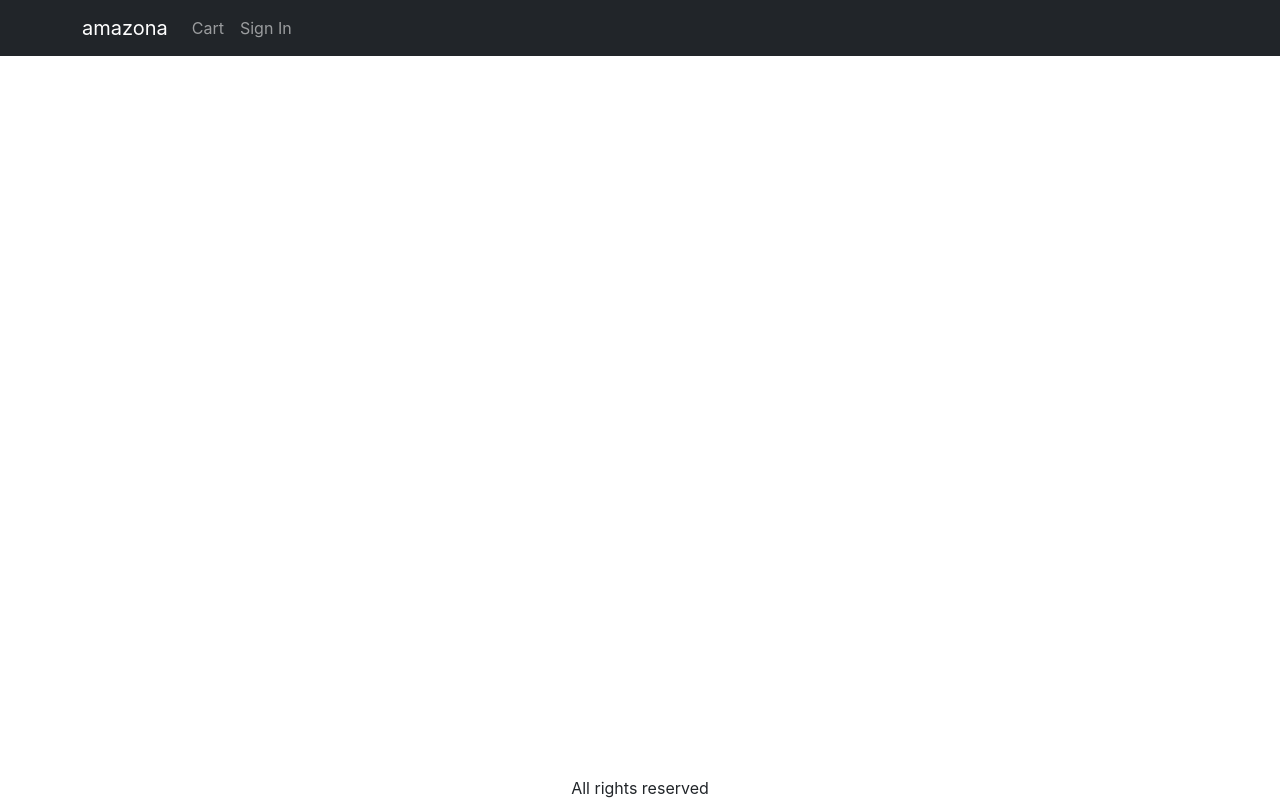
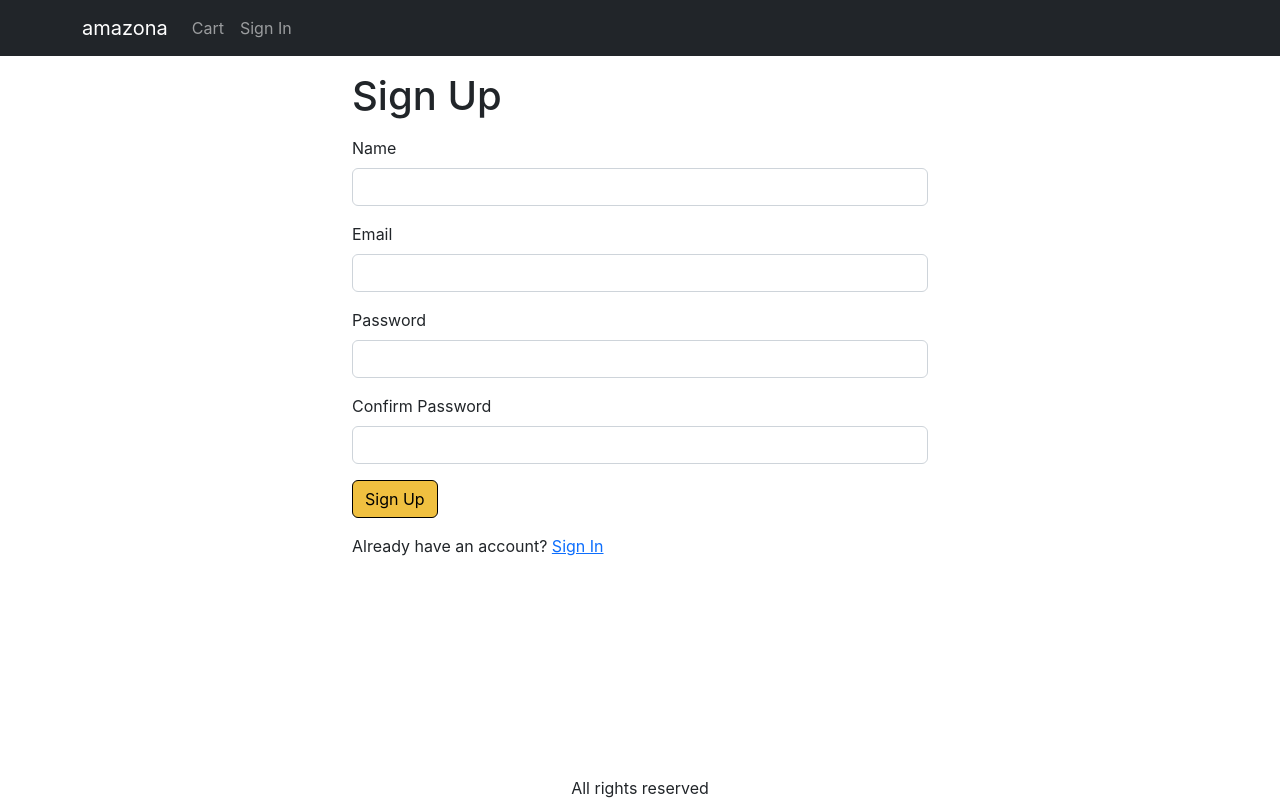
Before and after one commit to mahajansaurav02/mern-amazoona, a React (Create React App) app in the folder frontend/: page /signup in a window 1280 px wide. Built offline with nearby package versions, Linux system fonts and the light colour scheme.

Commit message:
add signUp screen code

```diff
--- a/frontend/src/App.js
+++ b/frontend/src/App.js
@@ -13,6 +13,7 @@
 import SigninScreen from './screens/SigninScreen';
 import {ToastContainer} from 'react-toastify'
 import ShippingAddressScreen from './screens/ShippingAddressScreen.js';
+import SignupScreen from './screens/SignupScreen';
 
 
 function App() {
@@ -73,6 +74,7 @@
               <Route path="/product/:slug" element={<ProductScreen />} />
               <Route path="/cart" element={<CartScreen />} />
               <Route path="/signin" element={<SigninScreen />} />
+              <Route path="/signup" element={<SignupScreen />} />
               <Route path="/shipping" element={<ShippingAddressScreen />} />
               <Route path="/" element={<HomeScreen />} />
             </Routes>
--- /dev/null
+++ b/frontend/src/screens/SignupScreen.js
@@ -0,0 +1,102 @@
+import React from 'react'
+import Container from 'react-bootstrap/Container';
+import { Helmet } from 'react-helmet-async';
+import { useLocation, Link } from 'react-router-dom';
+import Button from 'react-bootstrap/Button';
+import Form from 'react-bootstrap/Form';
+import axios from 'axios';
+import { useState } from 'react';
+import { useContext } from 'react';
+import { Store } from './../Store';
+import { useNavigate } from 'react-router-dom';
+import { useEffect } from 'react';
+import { toast } from 'react-toastify';
+import 'react-toastify/dist/ReactToastify.css'
+import { getError } from './../utils';
+
+
+
+export default function SignupScreen() {
+    const navigate = useNavigate()
+    const { search } = useLocation()
+    const redirectInUrl = new URLSearchParams(search).get('redirect')
+    const redirect = redirectInUrl ? redirectInUrl : '/'
+
+    const [name, setName] = useState("")
+    const [email, setEmail] = useState("")
+    const [password, setPassword] = useState("")
+    const [confirmPassword, setConfirmPassword] = useState("")
+
+    const { state, dispatch: ctxDispatch } = useContext(Store)
+    const { userInfo } = state
+
+    const submitHandler = async (e) => {
+
+        e.preventDefault()
+        if(password!==confirmPassword){
+            toast.error('password do not match')
+            return}
+        try {
+            const { data } = await axios.post('/api/users/signup', {
+                name,
+                email,
+                password
+            })
+            ctxDispatch({ type: "USER_SIGNIN", payload: data })
+            localStorage.setItem('userInfo', JSON.stringify(data))
+            navigate(redirect || '/')
+        } catch (err) {
+            toast.error(getError(err))
+        }
+    }
+
+    useEffect(() => {
+        if (userInfo) {
+            navigate(redirect)
+        }
+    }, [navigate, redirect, userInfo])
+
+    return (
+        <Container className="small-container">
+            <Helmet>
+                <title>Sign Up</title>
+            </Helmet>
+            <h1 className='my-3'>Sign Up</h1>
+            <Form onSubmit={submitHandler}>
+
+                <Form.Group className="mb-3" controlId="name">
+                    <Form.Label>Name</Form.Label>
+                    <Form.Control type="name" required onChange={(e) => setName(e.target.value)} />
+
+                </Form.Group>
+
+                <Form.Group className="mb-3" controlId="email">
+                    <Form.Label>Email</Form.Label>
+                    <Form.Control type="email" required onChange={(e) => setEmail(e.target.value)} />
+
+                </Form.Group>
+
+                <Form.Group className="mb-3" controlId="password">
+                    <Form.Label>Password</Form.Label>
+                    <Form.Control type="password" required onChange={(e) => setPassword(e.target.value)} />
+
+                </Form.Group>
+
+                <Form.Group className="mb-3" controlId="confirmPassword">
+                    <Form.Label>Confirm Password</Form.Label>
+                    <Form.Control type="password" required onChange={(e) => setConfirmPassword(e.target.value)} />
+
+                </Form.Group>
+
+                <div className='mb-3'>
+                    <Button type="submit">Sign Up</Button>
+                </div>
+                <div className='mb-3'>
+                    Already have an account?{' '}
+                    <Link to={`/signin?redirect=${redirect}`}>Sign In</Link>
+                </div>
+
+            </Form>
+        </Container>
+    )
+}
```
Also changed, not shown: 1 other file (tests, documents, lock files or other folders).
